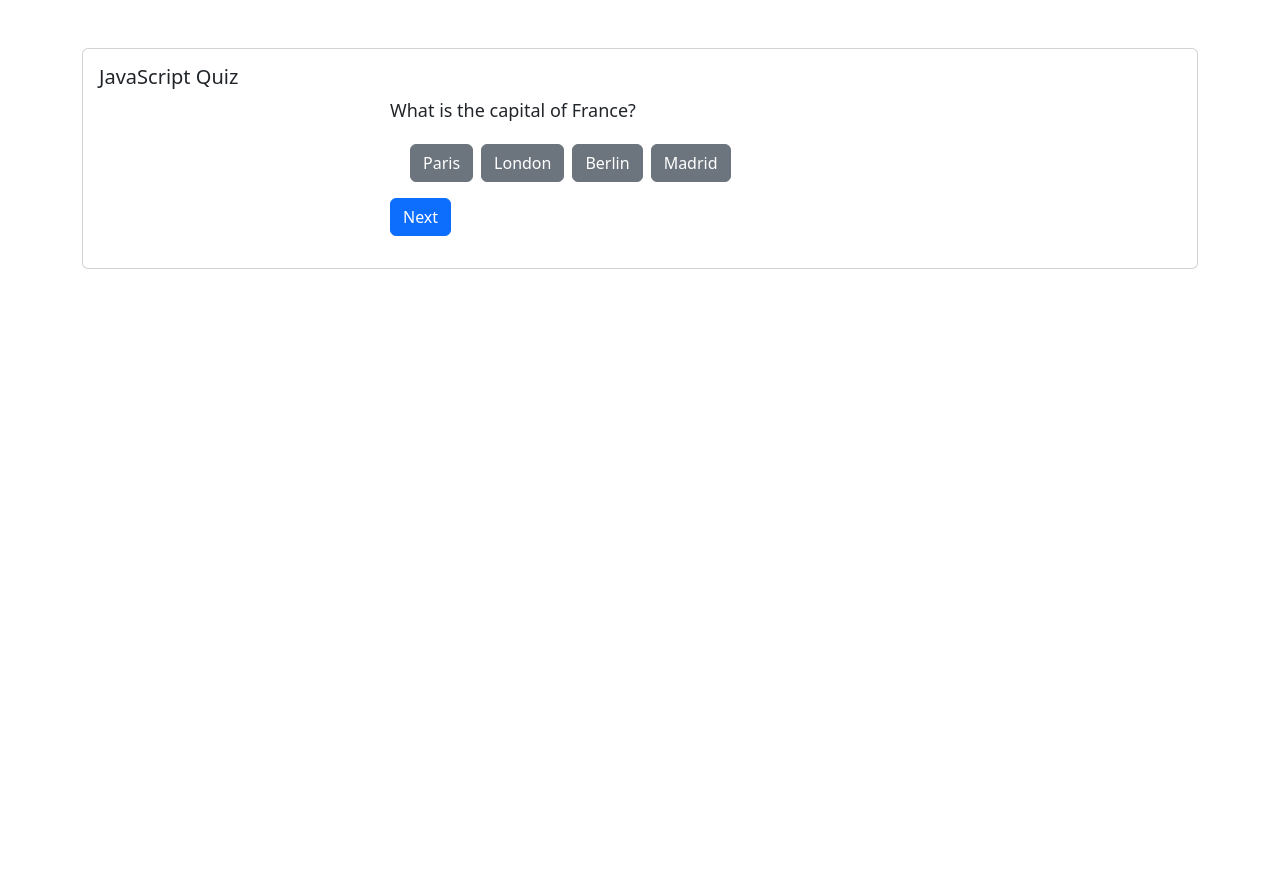
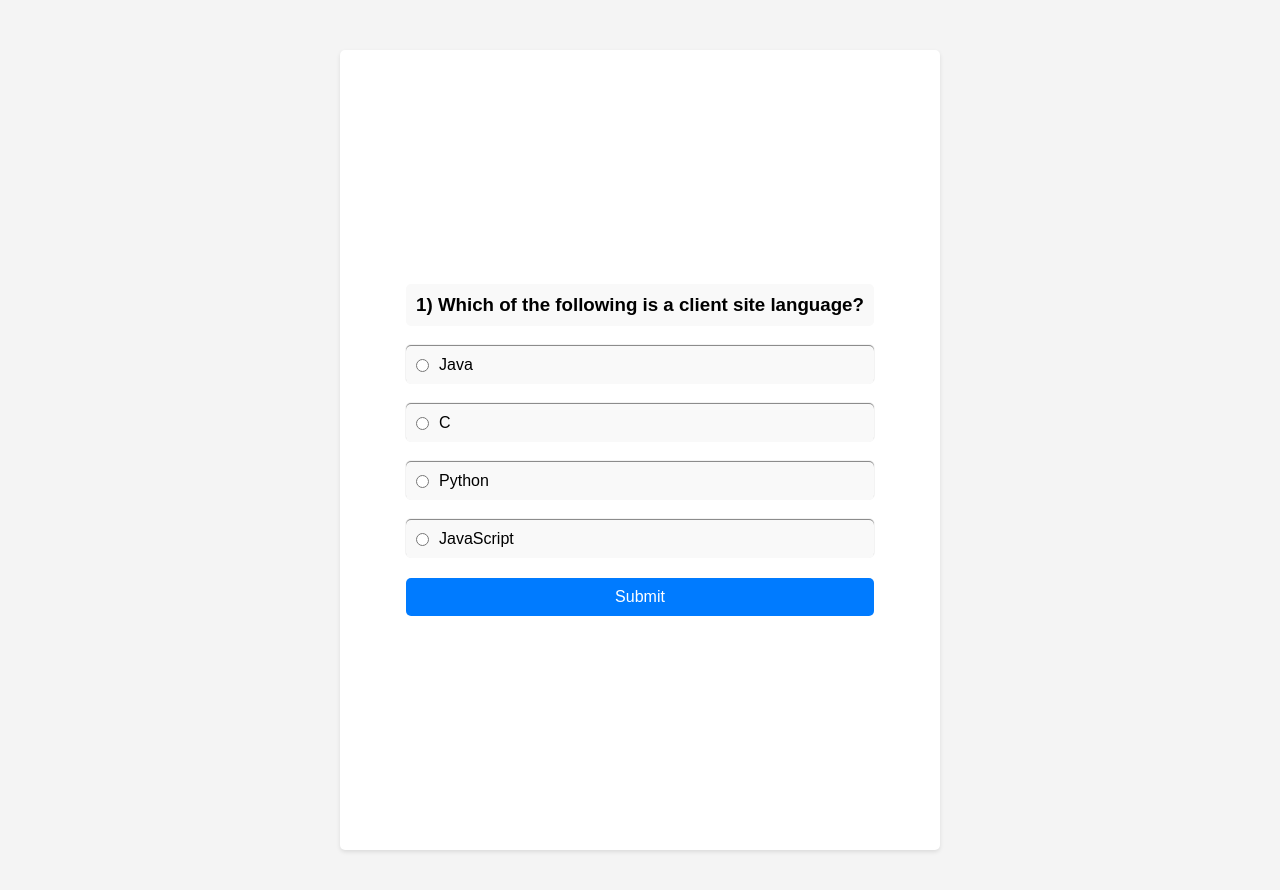
Before and after one commit to VISHAL-038/Quiz, a plain HTML site: page index.html in a window 1280 px wide. Before the commit the page ends 800 px from the top, so only its background shows below. Drawn offline with nearby package versions, Linux system fonts and the light colour scheme.

Commit message:
"make it functional"

```diff
--- a/index.html
+++ b/index.html
@@ -1,90 +1,44 @@
 <!DOCTYPE html>
-<html>
+<html lang="en">
+
 <head>
-  <title>JavaScript Quiz</title>
-  <link href="https://cdn.jsdelivr.net/npm/bootstrap@5.4.3/dist/css/bootstrap.min.css" rel="stylesheet">
-  <style>
-    .quiz-container { max-width: 500px; margin: 0 auto; }
-    .question { font-size: 18px; margin-bottom: 10px; }
-    .answers { margin-left: 20px; }
-    button { margin-top: 10px; }
-    .result { margin-top: 20px; }
-  </style>
+    <meta charset="UTF-8">
+    <meta http-equiv="X-UA-Compatible" content="IE=edge">
+    <meta name="viewport" content="width=device-width, initial-scale=1.0">
+    <title>Document</title>
+    <link rel="stylesheet" href="./styles.css" />
 </head>
+
 <body>
-  <div class="container mt-5">
-    <div class="card">
-      <div class="card-body">
-        <h5 class="card-title">JavaScript Quiz</h5>
-        <div class="quiz-container">
-          <div class="question"></div>
-          <div class="answers"></div>
-          <button class="btn btn-primary mt-3" onclick="nextQuestion()">Next</button>
-          <div class="result mt-3"></div>
+    <section class="main">
+
+        <div class="container">
+            <div class="col">
+                <h3 id="questionBox">
+                    1) Lorem ipsum dolor sit amet, consectetur adipisicing elit Debitis?
+                </h3>
+            </div>
+            <div class="col box">
+                <input name="option" type="radio" id="first" value="a" required>
+                <label for="first">Testing 1</label>
+            </div>
+            <div class="col box">
+                <input name="option" type="radio" id="second" value="b" required>
+                <label for="second">Testing 2</label>
+            </div>
+            <div class="col box">
+                <input name="option" type="radio" id="third" value="c" required>
+                <label for="third">Testing 3</label>
+            </div>
+            <div class="col box">
+                <input name="option" type="radio" id="fourth" value="d" required>
+                <label for="fourth">Testing 4</label>
+            </div>
+            <button id="submit">Submit</button>
         </div>
-      </div>
-    </div>
-  </div>
 
-  <script>
-    const questions = [
-      {
-        question: "What is the capital of France?",
-        answers: ["Paris", "London", "Berlin", "Madrid"],
-        correctAnswer: "Paris"
-      },
-      {
-        question: "Which programming language is used to build web pages?",
-        answers: ["JavaScript", "Python", "Java", "C++"],
-        correctAnswer: "JavaScript"
-      },
-      {
-        question: "What is 2 + 2?",
-        answers: ["3", "4", "5", "6"],
-        correctAnswer: "4"
-      }
-    ];
+    </section>
+    <script src="./script.js"></script>
+</body>
 
-    let currentQuestion = 0;
-    let score = 0;
-
-    function displayQuestion() {
-      const questionElement = document.querySelector('.question');
-      const answersElement = document.querySelector('.answers');
-
-      questionElement.textContent = questions[currentQuestion].question;
-      answersElement.innerHTML = '';
-
-      questions[currentQuestion].answers.forEach(answer => {
-        const button = document.createElement('button');
-        button.textContent = answer;
-        button.className = 'btn btn-secondary me-2';
-        button.onclick = () => checkAnswer(answer);
-        answersElement.appendChild(button);
-      });
-    }
-
-    function checkAnswer(answer) {
-      if (answer === questions[currentQuestion].correctAnswer) {
-        score++;
-      }
-    }
-
-    function nextQuestion() {
-      currentQuestion++;
-      if (currentQuestion < questions.length) {
-        displayQuestion();
-      } else {
-        showResult();
-      }
-    }
-
-    function showResult() {
-      const resultElement = document.querySelector('.result');
-      resultElement.textContent = `You scored ${score} out of ${questions.length}`;
-    }
-
-    displayQuestion();
-  </script>
-</body>
 </html>
--- /dev/null
+++ b/script.js
@@ -0,0 +1,96 @@
+const quizData = [{
+    question: "Which of the following is a client site language?",
+    a: "Java",
+    b: "C",
+    c: "Python",
+    d: "JavaScript",
+    correct: "d",
+},
+{
+    question: "What does HTML stand for?",
+    a: "Hypertext Markup Language",
+    b: "Cascading Style Sheet",
+    c: "Jason Object Notation",
+    d: "Helicopters Terminals Motorboats Lamborginis",
+    correct: "a",
+},
+{
+    question: "What year was JavaScript launched?",
+    a: "1996",
+    b: "1995",
+    c: "1994",
+    d: "none of the above",
+    correct: "b",
+},
+{
+    question: "What does CSS stands for?",
+    a: "Hypertext Markup Language",
+    b: "Cascading Style Sheet",
+    c: "Jason Object Notation",
+    d: "Helicopters Terminals Motorboats Lamborginis",
+    correct: "b",
+}
+];
+let index = 0;
+let correct = 0,
+incorrect = 0,
+total = quizData.length;
+let questionBox = document.getElementById("questionBox");
+let allInputs = document.querySelectorAll("input[type='radio']")
+const loadQuestion = () => {
+if (total === index) {
+    return quizEnd()
+}
+reset()
+const data = quizData[index]
+questionBox.innerHTML = `${index + 1}) ${data.question}`
+allInputs[0].nextElementSibling.innerText = data.a
+allInputs[1].nextElementSibling.innerText = data.b
+allInputs[2].nextElementSibling.innerText = data.c
+allInputs[3].nextElementSibling.innerText = data.d
+}
+
+document.querySelector("#submit").addEventListener(
+"click",
+function() {
+    const data = quizData[index]
+    const ans = getAnswer()
+    if (ans === data.correct) {
+        correct++;
+    } else {
+        incorrect++;
+    }
+    index++;
+    loadQuestion()
+}
+)
+
+const getAnswer = () => {
+let ans;
+allInputs.forEach(
+    (inputEl) => {
+        if (inputEl.checked) {
+            ans = inputEl.value;
+        }
+    }
+)
+return ans;
+}
+
+const reset = () => {
+allInputs.forEach(
+    (inputEl) => {
+        inputEl.checked = false;
+    }
+)
+}
+
+const quizEnd = () => {
+// console.log(document.getElementsByClassName("container"));
+document.getElementsByClassName("container")[0].innerHTML = `
+    <div class="col">
+        <h3 class="w-100"> Hii, you've scored ${correct} / ${total} </h3>
+    </div>
+`
+}
+loadQuestion(index);
--- /dev/null
+++ b/styles.css
@@ -0,0 +1,77 @@
+* {
+    padding: 0;
+    margin: 0;
+    box-sizing: border-box;
+    font-family: 'Poppins', sans-serif;
+}
+
+@import url('https://fonts.googleapis.com/css2?family=Poppins:wght@100&display=swap');
+.main {
+    width: 100%;
+    height: 100vh;
+    display: flex;
+    justify-content: center;
+    align-items: center;
+    background-color: rgb(24, 128, 207);
+}
+
+.box {
+    box-shadow: 0px -1px 1px grey;
+    width: 100%;
+}
+
+/*  */
+
+body {
+    font-family: Arial, sans-serif;
+    background-color: #f4f4f4;
+    margin: 0;
+    padding: 0;
+}
+
+.main {
+    width: 100%;
+    max-width: 600px;
+    margin: 50px auto;
+    padding: 20px;
+    background-color: #fff;
+    border-radius: 5px;
+    box-shadow: 0 2px 4px rgba(0, 0, 0, 0.1);
+}
+
+.container {
+    display: grid;
+    grid-template-columns: 1fr;
+    gap: 20px;
+}
+
+.col {
+    padding: 10px;
+    border-radius: 5px;
+    background-color: #f9f9f9;
+}
+
+.col.box {
+    display: flex;
+    align-items: center;
+}
+
+label {
+    margin-left: 10px;
+}
+
+#submit {
+    display: block;
+    width: 100%;
+    padding: 10px;
+    background-color: #007bff;
+    color: #fff;
+    border: none;
+    border-radius: 5px;
+    cursor: pointer;
+    font-size: 16px;
+}
+
+#submit:hover {
+    background-color: #0056b3;
+}
```
